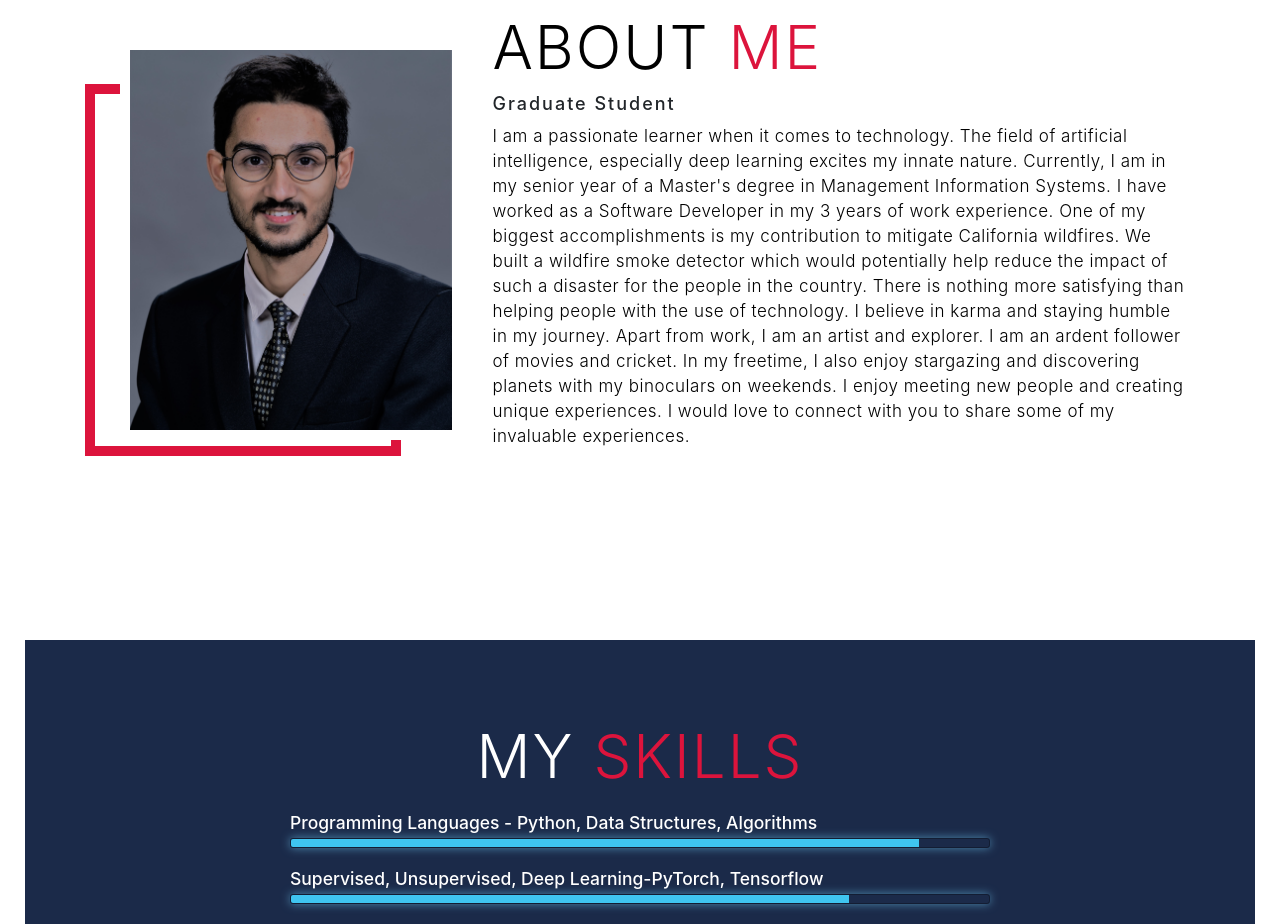
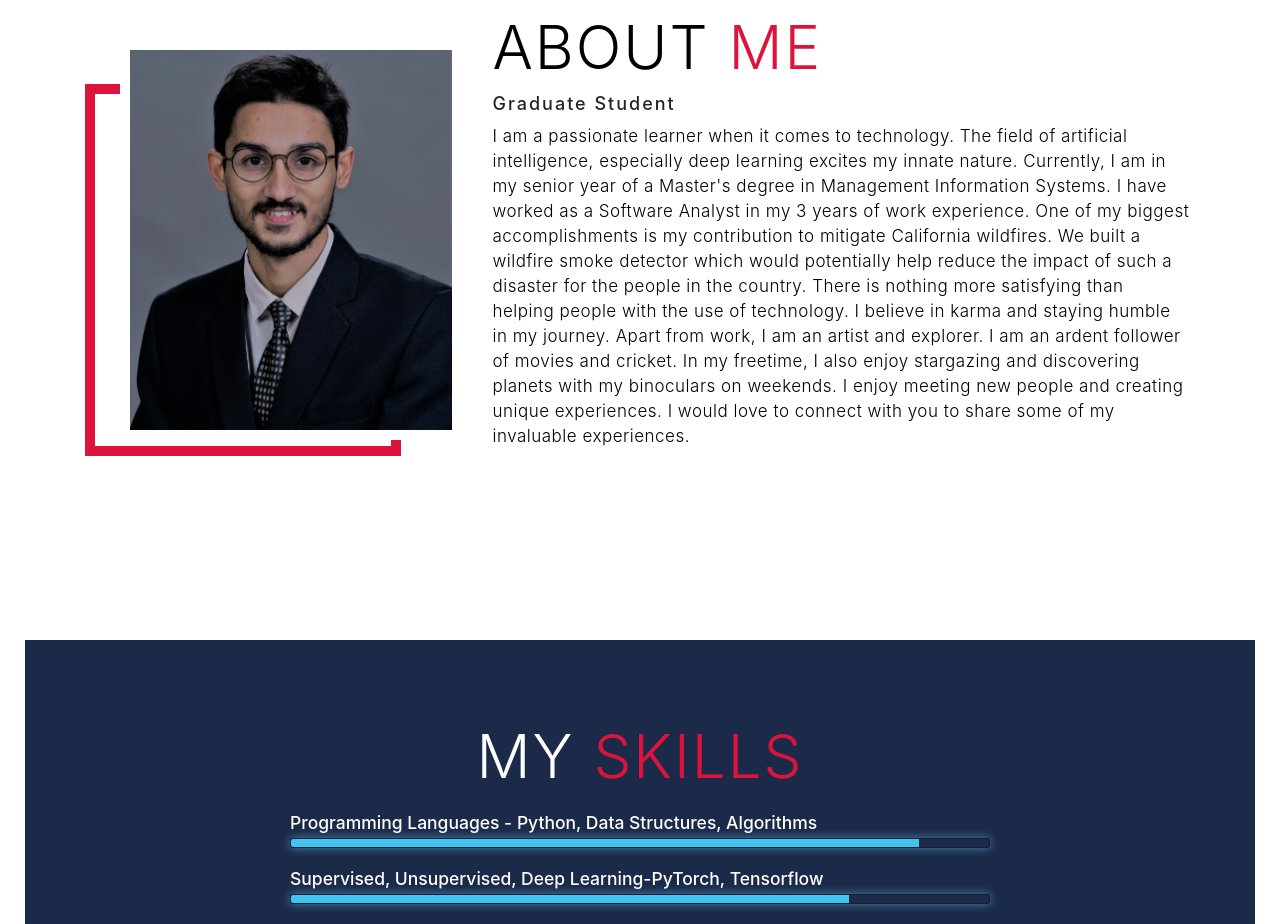
Before and after one commit to abg3/abg3.github.io, a plain HTML site: page index.html in a window 1280 px wide. Shown: the part 960-1884 px from the top of the page. Drawn offline with nearby package versions, Linux system fonts and the light colour scheme.

Commit message:
Update index.html

```diff
--- a/index.html
+++ b/index.html
@@ -63,7 +63,7 @@
       <div class="col-right">
         <h1 class="section-title">About <span>me</span></h1>
         <h2>Graduate Student</h2>
-        <p>I am a passionate learner when it comes to technology. The field of artificial intelligence, especially deep learning excites my innate nature.  Currently, I am in my senior year of a Master's degree in Management Information Systems. I have worked as a Software Developer in my 3 years of work experience. One of my biggest accomplishments is my contribution to mitigate California wildfires. We built a wildfire smoke detector which would potentially help reduce the impact of such a disaster for the people in the country. There is nothing more satisfying than helping people with the use of technology. I believe in karma and staying humble in my journey.
+        <p>I am a passionate learner when it comes to technology. The field of artificial intelligence, especially deep learning excites my innate nature.  Currently, I am in my senior year of a Master's degree in Management Information Systems. I have worked as a Software Analyst in my 3 years of work experience. One of my biggest accomplishments is my contribution to mitigate California wildfires. We built a wildfire smoke detector which would potentially help reduce the impact of such a disaster for the people in the country. There is nothing more satisfying than helping people with the use of technology. I believe in karma and staying humble in my journey.
 Apart from work, I am an artist and explorer. I am an ardent follower of movies and cricket. In my freetime, I also enjoy stargazing and discovering planets with my binoculars on weekends. I enjoy meeting new people and creating unique experiences. I would love to connect with you to share some of my invaluable experiences.
 </p>
 
```
